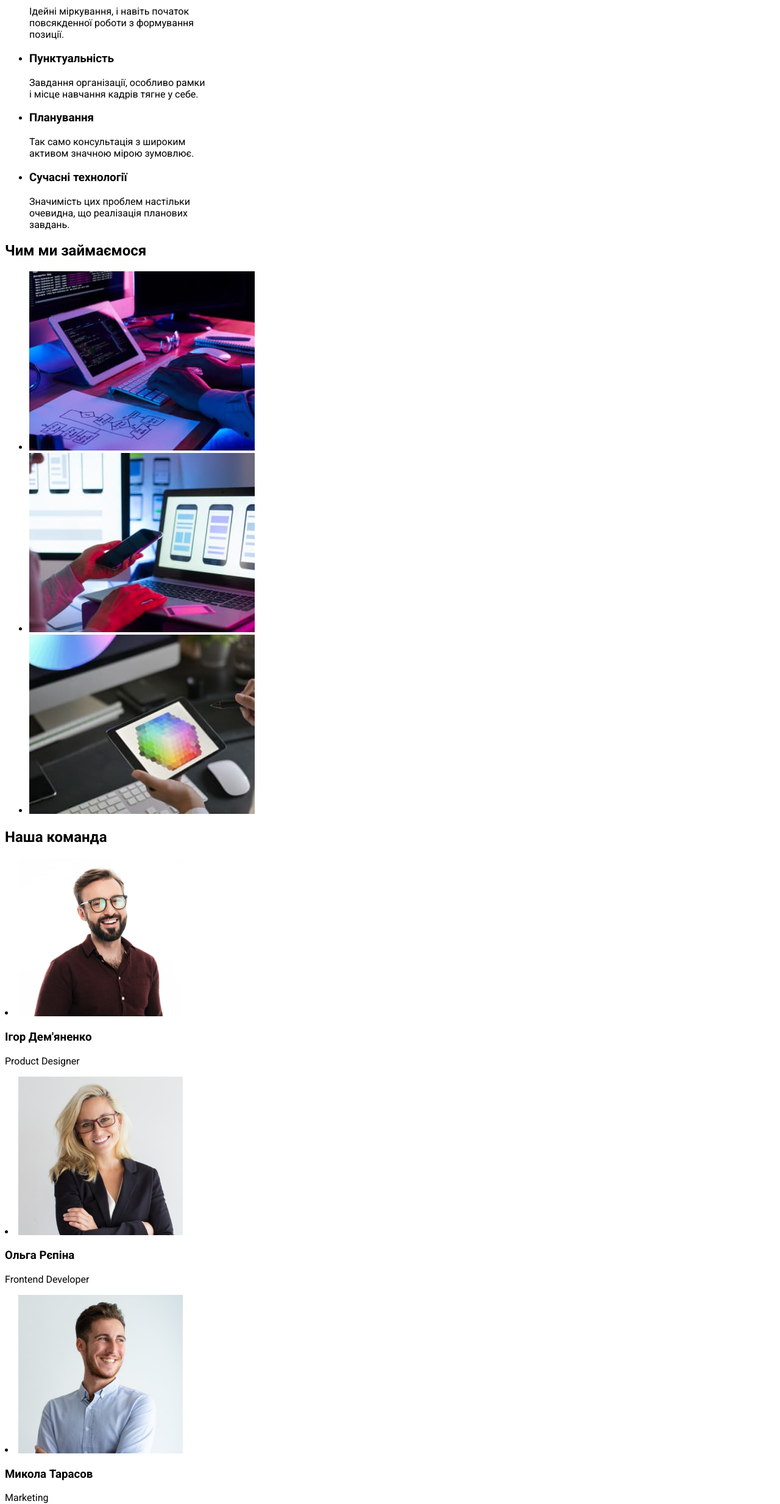
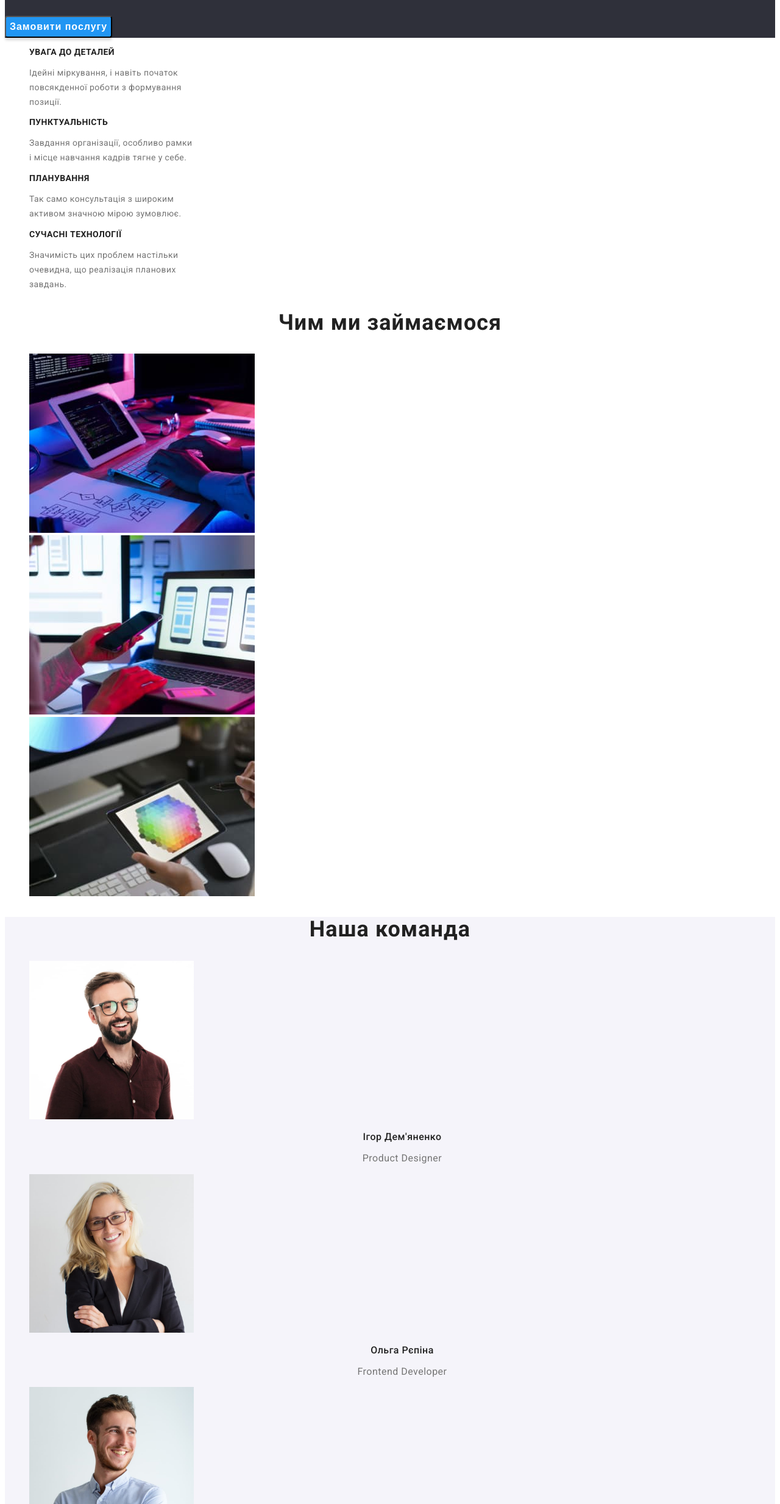
Before and after one commit to Vadym4e/goit-markup-hw-03, a plain HTML site: page index.html in a window 1280 px wide. Shown: the part 333-2800 px from the top of the page at 61% size. Drawn offline with Linux system fonts and the light colour scheme.

Commit message:
styles-index-almost-done

```diff
--- a/css/styles.css
+++ b/css/styles.css
@@ -29,15 +29,125 @@ letter-spacing: 0.02em;
 }
 .nav-link {
   text-decoration: none;
-  color: var(--hover-color);
+  color: #212121;
 }
 .nav-link:hover, .nav-link:focus {
-  color: #2196F3;
+  color: var(--hover-color);
 }
 .connection-link {
   text-decoration: none;
   color:#757575;
 }
 .connection-link:hover, .connection-link:focus {
-  color: #2196F3
+  color: var(--hover-color);
 }
+.hero {
+  background-color: #2F303A;
+}
+.hero-title {
+font-weight: 900;
+font-size: 44px;
+line-height: 1.36;
+text-align: center;
+letter-spacing: 0.06em;
+text-transform: uppercase;
+color: #FFFFFF;
+}
+.hero-buttom {
+  background: #2196F3;
+box-shadow: 0px 4px 4px rgba(0, 0, 0, 0.15);
+border-radius: 4px;
+font-weight: 700;
+font-size: 16px;
+line-height: 1.88;
+display: flex;
+align-items: center;
+text-align: center;
+letter-spacing: 0.06em;
+color: #FFFFFF;
+}
+.feature-title {
+font-weight: 700;
+font-size: 14px;
+line-height: 1.14;
+letter-spacing: 0.03em;
+text-transform: uppercase;
+color: var(--title-text-color);
+}
+.feature-paragraph {
+font-weight: 400;
+font-size: 14px;
+line-height: 1.71;
+letter-spacing: 0.03em;
+color: var(--paragraph-text-color);
+}
+.section-title {
+font-weight: 700;
+font-size: 36px;
+line-height: 1.16;
+text-align: center;
+letter-spacing: 0.03em;
+color: var(--title-text-color);
+}
+.team {
+  background-color: #F5F4FA;
+}
+.team-title {
+font-weight: 700;
+font-size: 36px;
+line-height: 1.16;
+text-align: center;
+letter-spacing: 0.03em;
+color: var(--title-text-color);
+}
+.team-subtitle {
+font-weight: 500;
+font-size: 16px;
+line-height: 1.18;
+text-align: center;
+letter-spacing: 0.03em;
+color: var(--title-text-color);
+}
+.team-paragraph {
+font-weight: 400;
+font-size: 16px;
+line-height: 1.18;
+text-align: center;
+letter-spacing: 0.03em;
+color: var(--paragraph-text-color);
+}
+.footer {
+  background-color: #2F303A;
+}
+.address-connection:hover, .address-connection:focus {
+  color: var(--hover-color);
+}
+.footer-address {
+  text-decoration: none;
+font-weight: 400;
+font-size: 14px;
+line-height: 1.71;
+letter-spacing: 0.03em;
+color: #FFFFFF;
+}
+.footer-connection {
+  text-decoration: none;
+  font-weight: 400;
+  font-size: 14px;
+  line-height: 1.71;
+  letter-spacing: 0.03em;
+  color: rgba(255, 255, 255, 0.6);
+}
+.footer-logo {
+  text-decoration: none;
+  font-family: 'Raleway';
+font-style: normal;
+font-weight: 700;
+font-size: 26px;
+line-height: 31px;
+letter-spacing: 0.03em;
+color:#FFFFFF;
+}
+.footer-logo-web {
+  color: #2196F3;
+}
--- a/index.html
+++ b/index.html
@@ -26,78 +26,78 @@
         </ul>
     </header>
     <main>
-        <section>
-            <h1>Ефективні рішення для<br>вашого бізнесу</h1>
-            <button type="button">Замовити послугу</button>
+        <section class="hero">
+            <h1 class="hero-title">Ефективні рішення для<br>вашого бізнесу</h1>
+            <button class="hero-buttom" type="button">Замовити послугу</button>
         </section>
-        <section>
-            <ul>
+        <section class="feature">
+            <ul class="list">
                 <li>
-                    <h3>Увага до деталей</h3>
-                    <p>Ідейні міркування, і навіть початок<br> повсякденної роботи з формування<br> позиції.</p>
+                    <h3 class="feature-title">Увага до деталей</h3>
+                    <p class="feature-paragraph">Ідейні міркування, і навіть початок<br> повсякденної роботи з формування<br> позиції.</p>
                 </li>
                 <li>
-                    <h3>Пунктуальність</h3>
-                    <p>Завдання організації, особливо рамки<br> і місце навчання кадрів тягне у себе.</p>
+                    <h3 class="feature-title">Пунктуальність</h3>
+                    <p class="feature-paragraph">Завдання організації, особливо рамки<br> і місце навчання кадрів тягне у себе.</p>
                 </li>
                 <li>
-                    <h3>Планування</h3>
-                    <p>Так само консультація з широким<br> активом значною мірою зумовлює.</p>
+                    <h3 class="feature-title">Планування</h3>
+                    <p class="feature-paragraph">Так само консультація з широким<br> активом значною мірою зумовлює.</p>
                 </li>
                 <li>
-                    <h3>Сучасні технології</h3>
-                    <p>Значимість цих проблем настільки <br>очевидна, що реалізація планових <br>завдань.</p>
+                    <h3 class="feature-title">Сучасні технології</h3>
+                    <p class="feature-paragraph">Значимість цих проблем настільки <br>очевидна, що реалізація планових <br>завдань.</p>
                 </li>
             </ul>
         </section>
-        <section>
-            <h2>Чим ми займаємося</h2>
-            <ul>
+        <section class="section">
+            <h2 class="section-title">Чим ми займаємося</h2>
+            <ul class="list">
                 <li><a href="#"><img src="./imeges/desktop.jpg" alt="Людина працює за комп'ютером" width="370"></a></li>
                 <li><a href="#"><img src="./imeges/mobile.jpg" alt="Людина тримає в руці смартфон сидячи перед комп'ютером" width="370"></a></li>
                 <li><a href="#"><img src="./imeges/design.jpg" alt="Людина тримає в руці планшет з палітрою фарб на екрані" width="370"></a></li>
             </ul>
         </section>
-        <section>
-            <h2>Наша команда</h2>
+        <section class="team">
+            <h2 class="team-title">Наша команда</h2>
+            <ul class="list">
             <li>
                 <img src="./imeges/igor.jpg" alt="Усміхнений хлопець в окулярах" width="270">
-                <h3>Ігор Дем'яненко</h3>
-                <p lang="en">Product Designer</p>
+                <h3  class="team-subtitle">Ігор Дем'яненко</h3>
+                <p class="team-paragraph" lang="en">Product Designer</p>
             </li>
             <li>
                 <img src="./imeges/olga.jpg" alt="Усміхнена дівчина в окулярах" width="270">
-                <h3>Ольга Рєпіна</h3>
-                <p lang="en">Frontend Developer</p>
+                <h3 class="team-subtitle">Ольга Рєпіна</h3>
+                <p class="team-paragraph" lang="en">Frontend Developer</p>
             </li>
             <li>
                 <img src="./imeges/mikola.jpg" alt="Усміхнений хлопець" width="270">
-                <h3>Микола Тарасов</h3>
-                <p lang="en">Marketing</p>
+                <h3 class="team-subtitle">Микола Тарасов</h3>
+                <p class="team-paragraph" lang="en">Marketing</p>
             </li>
             <li>
                 <img src="./imeges/mihaylo.jpg" alt="Усміхнений хлопець в окулярах в чорній футболці" width="270">
-                <h3>Михайло Єрмаков</h3>
-                <p lang="en">UI Designer</p>
+                <h3 class="team-subtitle">Михайло Єрмаков</h3>
+                <p class="team-paragraph" lang="en">UI Designer</p>
             </li>
-            <ul>
             </ul>
         </section>
     </main>
-    <footer>
-        <a href="./index.html" lang="en">WebStudio</a>
+    <footer class="footer">
+        <a class="footer-logo" href="./index.html" lang="en"><span class="footer-logo-web">Web</span>Studio</a>
         <address>
-            <ul>
+            <ul class="list">
                 <li>
-                    <a href="https://goo.gl/maps/CPtrU1FHBa2aNyZL9" target="_blank" rel="noopener noreferrer nofollow">
+                    <a class="footer-address" href="https://goo.gl/maps/CPtrU1FHBa2aNyZL9" target="_blank" rel="noopener noreferrer nofollow">
                         м. Київ, пр-т Лесі Українки, 26
                     </a>
                 </li>
                 <li>
-                    <a href="mailto:info@devstudio.com">info@devstudio.com</a>
+                    <a class="footer-connection"href="mailto:info@devstudio.com">info@devstudio.com</a>
                 </li>
                 <li>
-                    <a href="tel:+380961111111">+38 096 111 11 11</a>
+                    <a class="footer-connection"href="tel:+380961111111">+38 096 111 11 11</a>
                 </li>
             </ul>
         </address>
```
